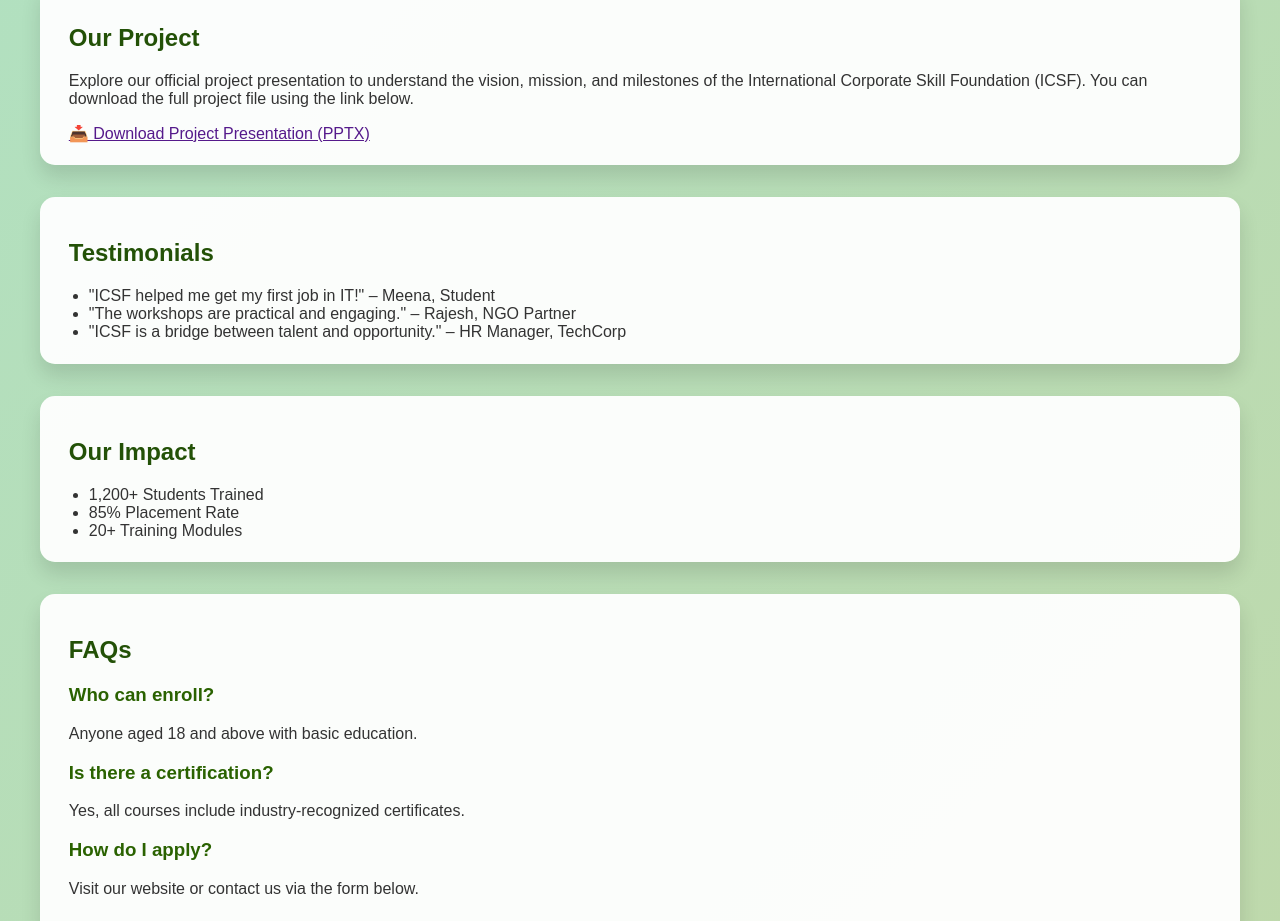
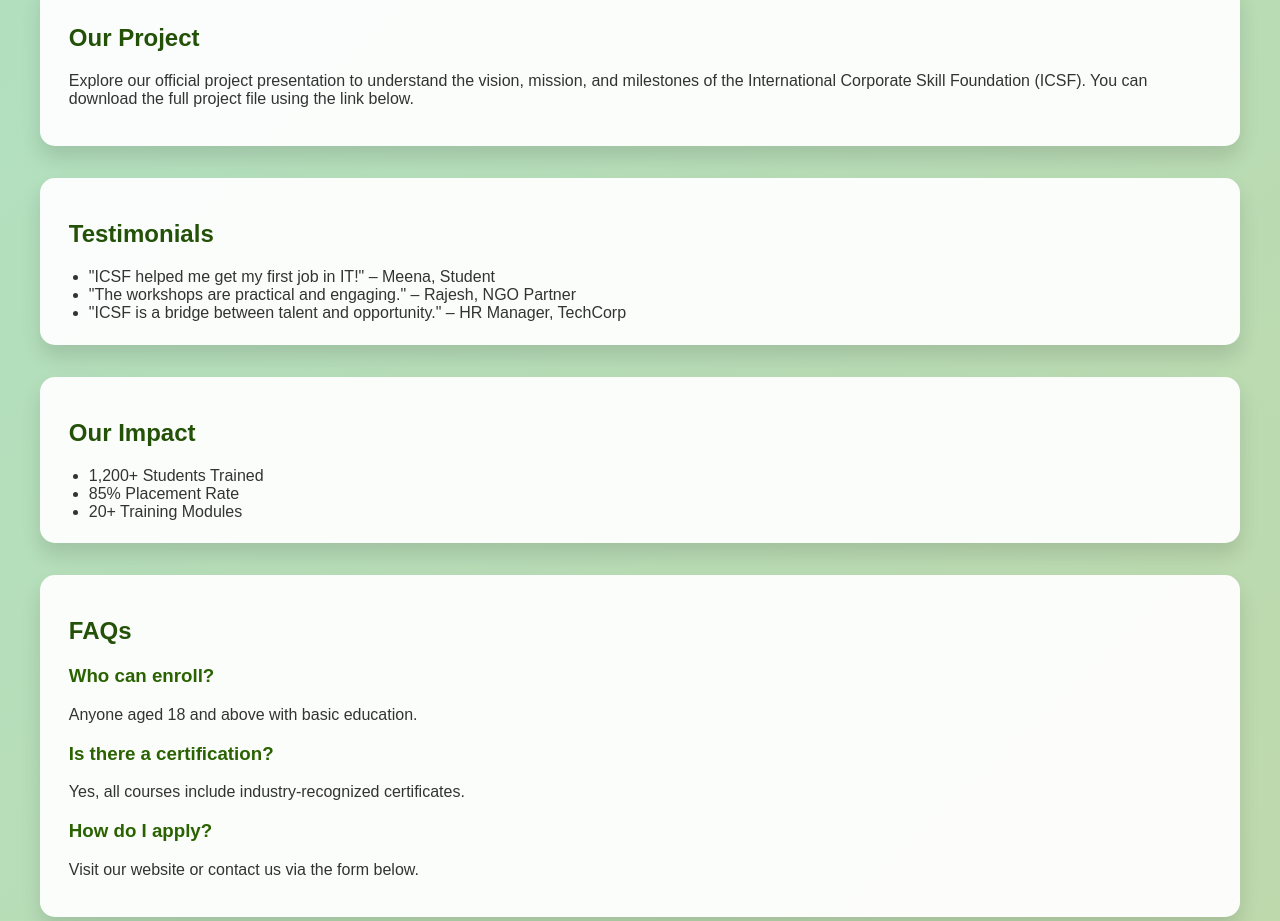
Before and after one commit to ICSF2022/INTERNATIONAL-CORPORATE-SKILL-FOUNDATION, a plain HTML site: page code(1).html in a window 1280 px wide. Shown: the part 1760-2681 px from the top of the page. Drawn offline with Linux system fonts and the light colour scheme.

Commit message:
Update code(1).html

```diff
--- a/code(1).html
+++ b/code(1).html
@@ -168,8 +168,7 @@
     <section>
         <h2>Our Project</h2>
         <p>Explore our official project presentation to understand the vision, mission, and milestones of the International Corporate Skill Foundation (ICSF). You can download the full project file using the link below.</p>
-        <a download href="">📥 Download Project Presentation (PPTX)</a>
-    </section>
+        </section>
     <section>
         <h2>Testimonials</h2>
         <ul>
```
